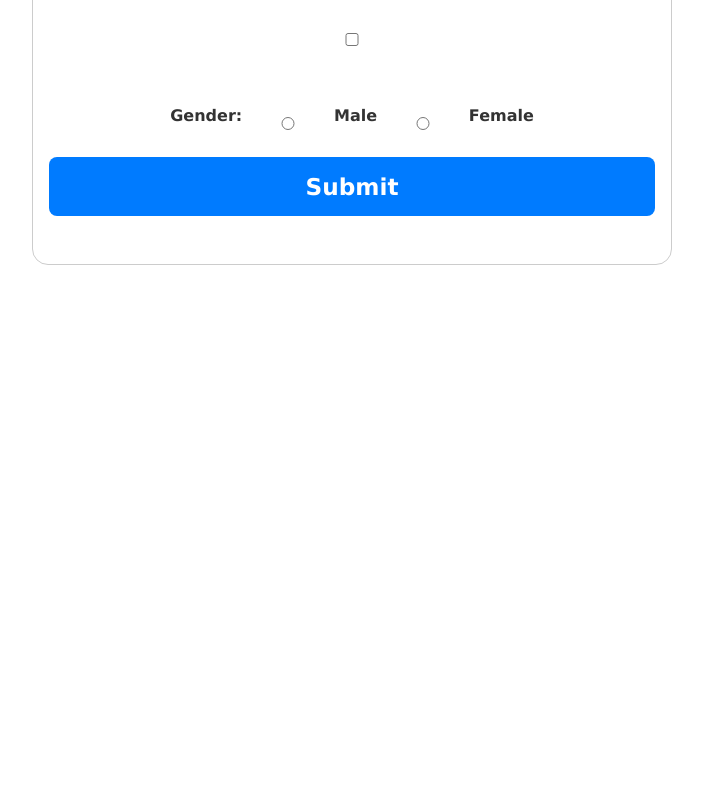
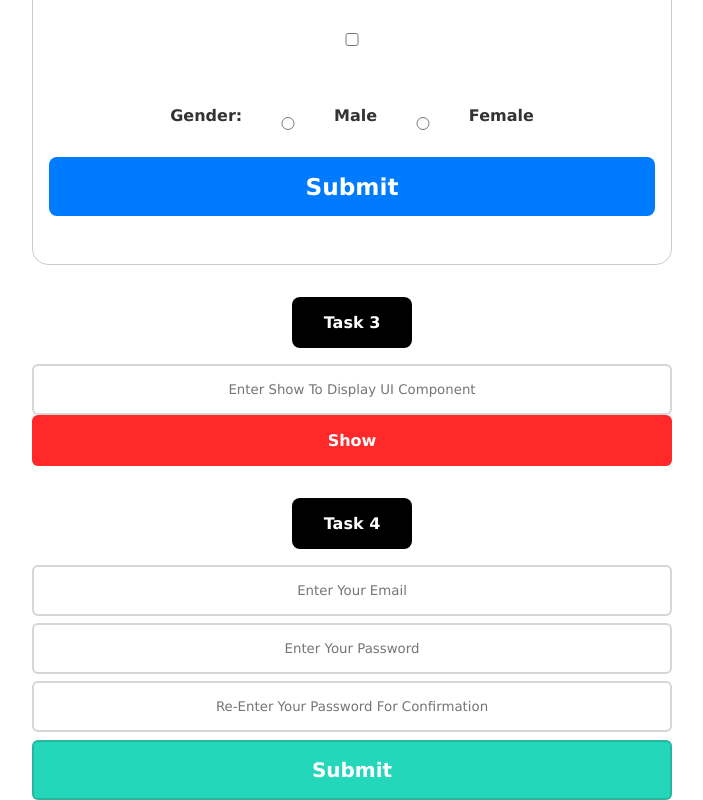
Before and after one commit to sumitnegikv369/REACT-Training, a React (Create React App) app in the folder myapp/: page / in a window 1280 px wide. Shown: the part 833-1633 px from the top of the page, without its empty margins (288-991 px from the left). Before the commit the page ends 1098 px from the top, so only its background shows below. Built offline with nearby package versions, Linux system fonts and the light colour scheme.

Commit message:
question3 and 4 completed

```diff
--- a/myapp/src/day4/Assignment4.jsx
+++ b/myapp/src/day4/Assignment4.jsx
@@ -22,12 +22,12 @@ const Assignment4 = () => {
         <Question1 />
         <Tag assignmentNumber={4} questionNumber={2} />
         <Question2 />
-
-        {/*
-          <Tag assignmentNumber={4} questionNumber={3} />
+        <Tag assignmentNumber={4} questionNumber={3} />
         <Question3 />
                 <Tag assignmentNumber={4} questionNumber={4} />
         <Question4 />
+        {/*
+
           <Tag assignmentNumber={4} questionNumber={5} />
         <Question5 />
                 <Tag assignmentNumber={4} questionNumber={6} />
--- a/myapp/src/day4/Question3/styles.css
+++ b/myapp/src/day4/Question3/styles.css
@@ -7,4 +7,11 @@
 
 .ques3 input{
     text-transform: capitalize;
+    padding: 1rem;
+    border-radius: 6px;
+    border: 2px solid #3333;
 }
+
+.ques3 button{
+    background-color: rgba(255, 7, 7, 0.863);
+}
--- a/myapp/src/day4/Question4/styles.css
+++ b/myapp/src/day4/Question4/styles.css
@@ -1,7 +1,18 @@
 .registration{
     width: 50vw;
     margin: auto;
+    display: flex;
+    flex-direction: column;
+    gap: 0.45rem;
 }
+
+.registration input{
+    text-transform: capitalize;
+    padding: 1rem;
+    border-radius: 6px;
+    border: 2px solid #3333;
+}
+
 
 .registration input[type="submit"]{
     background-color: #25D7BA;
```
